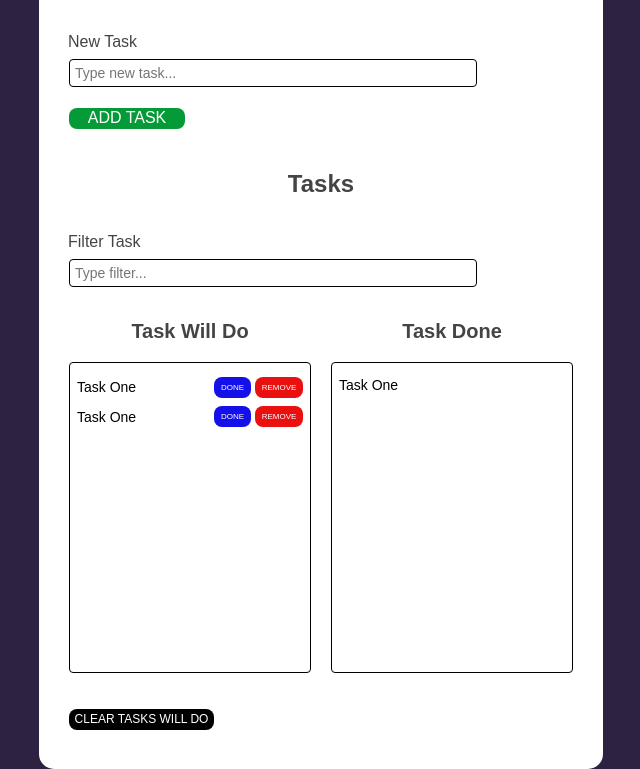
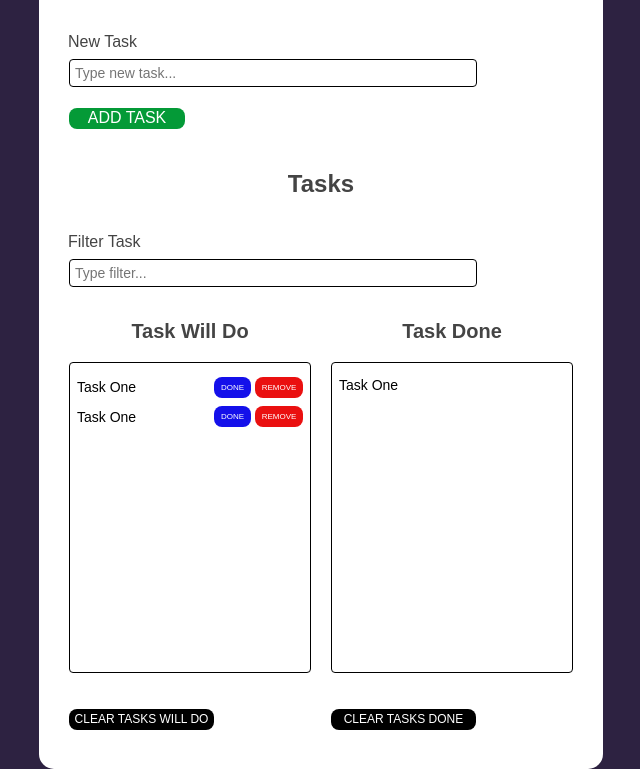
Before and after one commit to DariuszOkonski/js-task-list, a website: page index.html in a window 1280 px wide. Shown: the part 66-835 px from the top of the page, without its empty margins (319-959 px from the left). Drawn offline with nearby package versions, Linux system fonts and the light colour scheme.

Commit message:
add button clear tasks done

```diff
--- a/index.html
+++ b/index.html
@@ -62,6 +62,8 @@
 
           </li>
         </ul>
+
+        <button class="columns__btn">clear tasks done</button>
       </div>
 
     </section>
```
